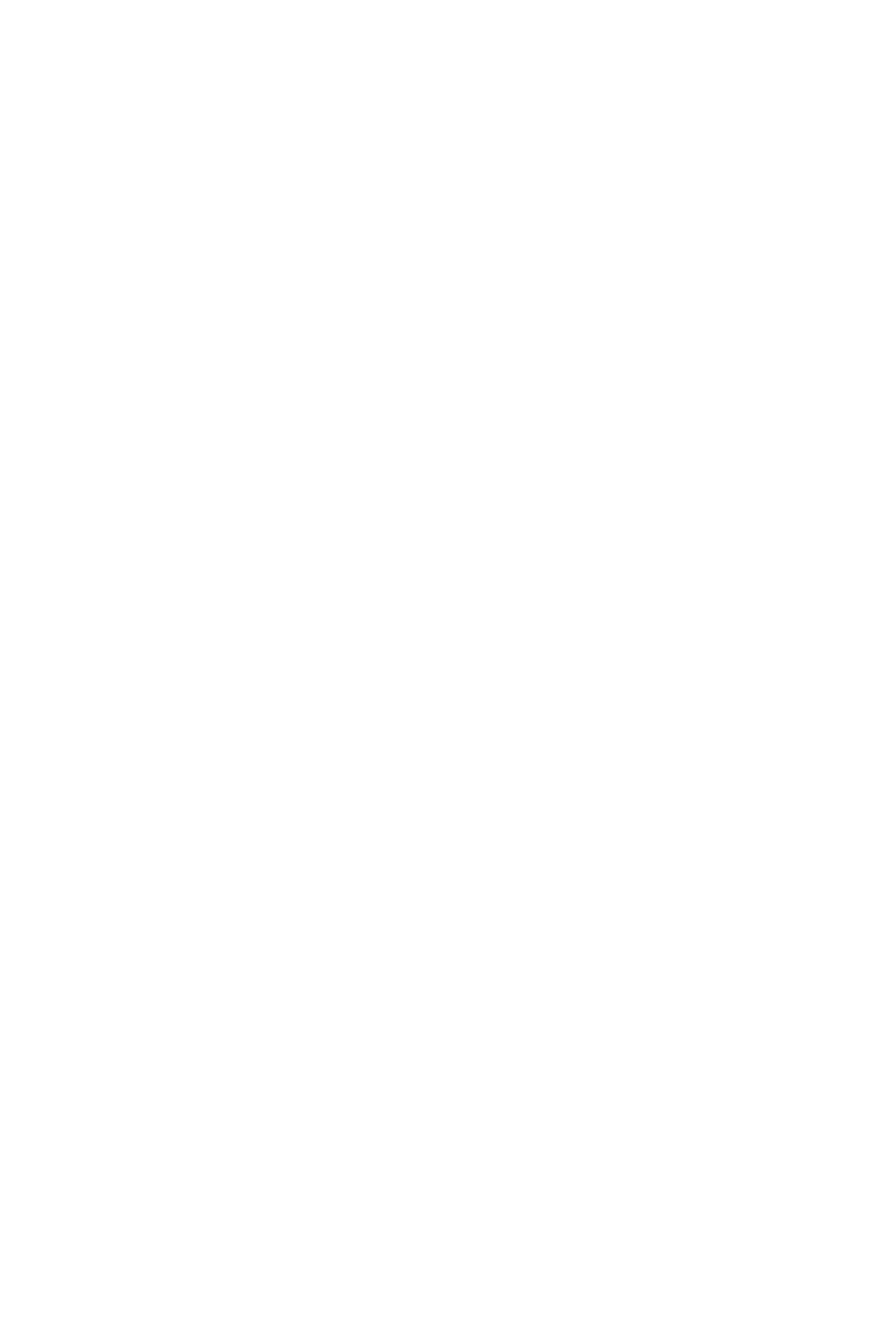
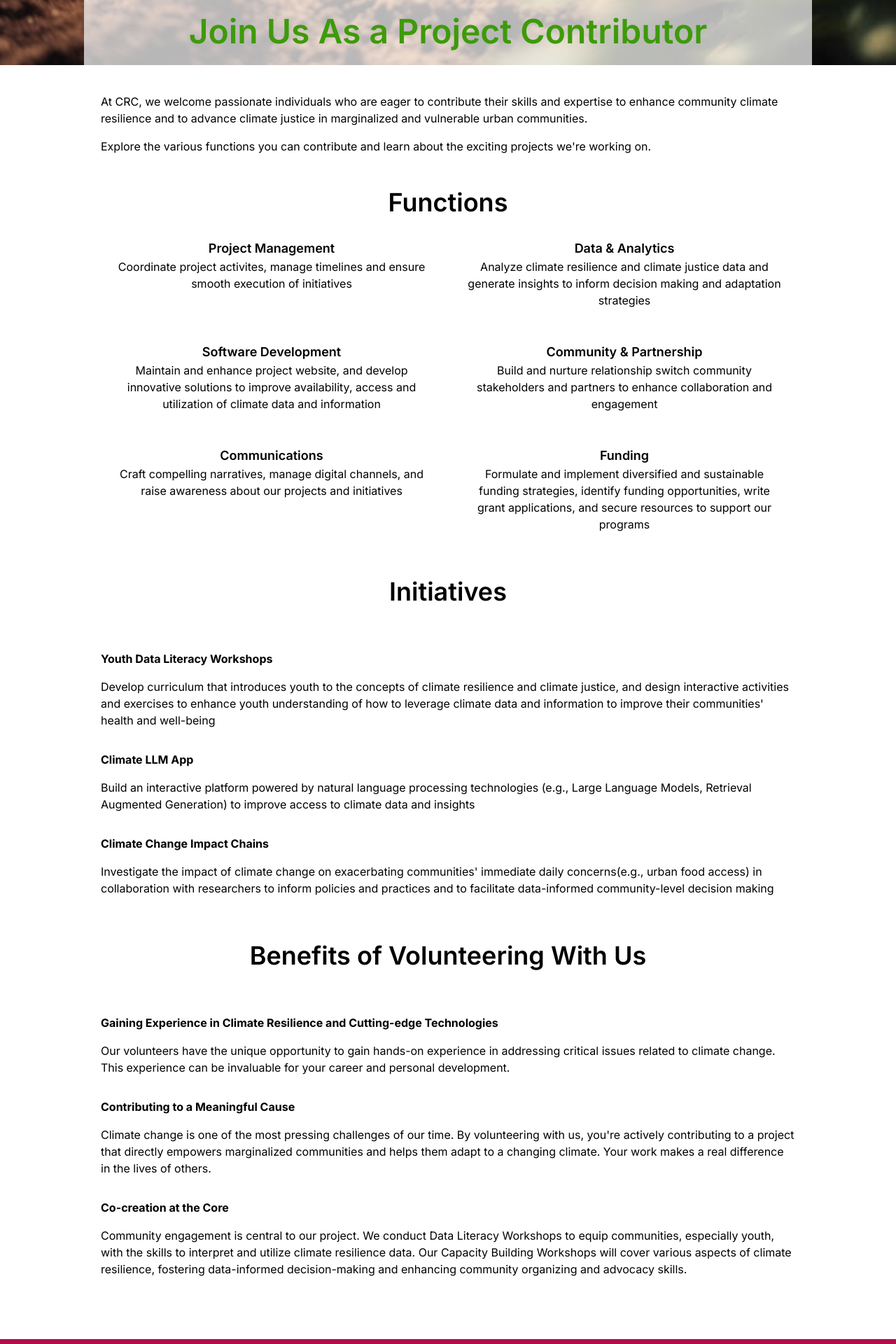
Before and after one commit to Climate-Resilient-Communities/crc_website, a Next.js app: page /contributor in a window 1280 px wide. Shown: the part 840-2760 px from the top of the page at 70% size. Before the commit the page ends 800 px from the top, so only its background shows below. Built offline with nearby package versions, Linux system fonts and the light colour scheme.

Commit message:
added contributor page

```diff
--- a/app/about/page.tsx
+++ b/app/about/page.tsx
@@ -1,9 +1,10 @@
 import Footer from "@/components/Footer";
+import AboutFooter from "@/components/Footers/AboutFooter";
 import React from "react";
 import Header from "@/components/Header";
 import Image from "next/image";
 
-export default function Contributor() {
+export default function About() {
     return (
         <div className="flex flex-col min-h-screen">
         <Header />
@@ -138,7 +139,7 @@ export default function Contributor() {
                 </div>
             </div>
         </div>
-        <Footer />
+        <AboutFooter />
       </div>
     )
   }
--- a/app/contributor/page.tsx
+++ b/app/contributor/page.tsx
@@ -1,13 +1,162 @@
 import Footer from "@/components/Footer";
+import AboutFooter from "@/components/Footers/AboutFooter";
 import React from "react";
 import Header from "@/components/Header";
+import Image from "next/image";
 
 export default function Contributor() {
     return (
         <div className="flex flex-col min-h-screen">
         <Header />
+        <div>
+        <div className="mx-auto mt-20 flex w-full items-center justify-between object-cover">
+            <Image
+            src="/contributorlandingimage.jpeg"
+            alt="About Landing Page Image"
+            width={1500}
+            height={250}
+            layout="responsive"
+            />
+        </div>
+        </div>
+        {/* Textbox Overlay Section */}
+        <div className="w-full px-4 -mt-32 2xl:-mt-20">
+            <div className="bg-white bg-opacity-70 p-6 mx-auto w-5/6 2xl:w-3/4 rounded-md relative">
+                <div className="flex flex-col mb-8">
+                <h2 className="text-3xl md:text-4xl lg:text-5xl text-[#3e9a0b] font-semibold text-green mb-8 py-8 text-center">
+                    Join Us As a Project Contributor
+                </h2>
+                <p>
+                At CRC,  we welcome passionate individuals who are
+                eager to contribute their skills and expertise to
+                enhance community climate resilience and to advance
+                climate justice in marginalized and vulnerable urban
+                communities.
+                </p>
+                <p className="pt-4">
+                Explore the various functions you can contribute and
+                learn about the exciting projects we&#39;re working on.
+                </p>
+                </div>
 
-        <Footer />
+                <div>
+                <h3 className="py-4 text-center justify-between mx-auto text-2xl md:text-3xl lg:text-4xl font-semibold">
+                    Functions
+                </h3>
+
+                <div className="items-center justify-center text-center">
+      <div className="grid grid-cols-2 gap-4">
+        {/* Row 1 */}
+        <div className="flex-1 p-4">
+          <h2 className="text-lg font-semibold">Project Management</h2>
+          <p>Coordinate project activites, manage timelines and ensure smooth execution of initiatives</p>
+        </div>
+        <div className="flex-1 p-4">
+          <h2 className="text-lg font-semibold">Data & Analytics</h2>
+          <p>Analyze climate resilience and climate justice data and
+            generate insights to inform decision making and adaptation strategies </p>
+        </div>
+        {/* Row 2 */}
+        <div className="flex-1 p-4">
+          <h2 className="text-lg font-semibold">Software Development</h2>
+          <p>Maintain and enhance project website, and develop innovative
+            solutions to improve availability, access and utilization of
+            climate data and information</p>
+        </div>
+        <div className="flex-1 p-4">
+          <h2 className="text-lg font-semibold">Community & Partnership</h2>
+          <p>Build and nurture relationship switch community stakeholders
+            and partners to enhance collaboration and engagement </p>
+        </div>
+        {/* Row 3 */}
+        <div className="flex-1 p-4">
+          <h2 className="text-lg font-semibold">Communications</h2>
+          <p>Craft compelling narratives, manage digital channels,
+            and raise awareness about our projects and initiatives </p>
+        </div>
+        <div className="flex-1 p-4">
+          <h2 className="text-lg font-semibold">Funding</h2>
+          <p>Formulate and implement diversified and sustainable funding
+            strategies, identify funding opportunities, write grant
+            applications, and secure resources to support our programs</p>
+        </div>
+      </div>
+    </div>
+
+                <h3 className="py-4 my-8 text-center justify-between pt-4 mx-auto text-2xl md:text-3xl lg:text-4xl font-semibold">
+                    Initiatives
+                </h3>
+                <h4 className="justify-between pt-4 mx-auto font-bold">
+                    Youth Data Literacy Workshops
+                </h4>
+                <p className="py-4">
+                Develop curriculum that introduces youth to the concepts
+                of climate resilience and climate justice, and design
+                interactive activities and exercises to enhance youth
+                understanding of how to leverage climate data and
+                information to improve their communities&#39; health and well-being
+                </p>
+                <h4 className="justify-between pt-4 mx-auto font-bold">
+                    Climate LLM App
+                </h4>
+                <p className="py-4">
+                Build an interactive platform powered by natural language
+                processing technologies &#40;e.g., Large Language Models,
+                Retrieval Augmented Generation&#41; to improve access to
+                climate data and insights
+                </p>
+                <h4 className="justify-between pt-4 mx-auto font-bold">
+                    Climate Change Impact Chains
+                </h4>
+                <p className="py-4 mb-8">
+                Investigate the impact of climate change on
+                exacerbating communities&#39; immediate daily concerns&#40;e.g., urban food access&#41;
+                in collaboration with researchers to inform policies and
+                practices and to facilitate data-informed community-level
+                decision making
+                </p>
+                </div>
+
+                <div>
+                <h3 className="py-4 my-8 text-center justify-between pt-4 mx-auto text-2xl md:text-3xl lg:text-4xl font-semibold">
+                    Benefits of Volunteering With Us
+                </h3>
+                <h4 className="justify-between pt-4 mx-auto font-bold">
+                Gaining Experience in Climate Resilience and Cutting-edge Technologies
+                </h4>
+                <p className="py-4">
+                Our volunteers have the unique opportunity to gain hands-on
+                experience in addressing critical issues related to climate
+                change. This experience can be invaluable for your career
+                and personal development.
+                </p>
+                <h4 className="justify-between pt-4 mx-auto font-bold">
+                    Contributing to a Meaningful Cause
+                </h4>
+                <p className="py-4">
+                Climate change is one of the most pressing challenges
+                of our time. By volunteering with us, you're actively
+                contributing to a project that directly empowers
+                marginalized communities and helps them adapt to a
+                changing climate. Your work makes a real difference
+                in the lives of others.
+                </p>
+                <h4 className="justify-between pt-4 mx-auto font-bold">
+                Co-creation at the Core
+                </h4>
+                <p className="py-4 mb-12">
+                Community engagement is central to our project.
+                We conduct Data Literacy Workshops to equip communities,
+                especially youth, with the skills to interpret and
+                utilize climate resilience data. Our Capacity Building
+                Workshops will cover various aspects of climate
+                resilience, fostering data-informed decision-making
+                and enhancing community organizing and advocacy skills.
+                </p>
+                </div>
+            </div>
+        </div>
+        <AboutFooter />
       </div>
     )
   }
--- a/app/partnership/page.tsx
+++ b/app/partnership/page.tsx
@@ -2,7 +2,7 @@ import Footer from "@/components/Footer";
 import React from "react";
 import Header from "@/components/Header";
 
-export default function Contributor() {
+export default function Partnership() {
     return (
         <div className="flex flex-col min-h-screen">
         <Header />
--- a/components/About.tsx
+++ b/components/About.tsx
@@ -30,7 +30,7 @@ function About() {
     </div>
 
     {/* Column 3: Contributor Section */}
-    <div className="flex flex-col items-center bg-green-500 p-8 rounded-lg order-4 lg:order-none">
+    <div className="flex flex-col items-center bg-[#3e9a0b] p-8 rounded-lg order-4 lg:order-none">
       <h2 className="text-3xl font-semibold text-white mb-4">Become a Contributor</h2>
       <p className="text-white">
       Welcome to our vibrant community of change-makers! As a Project Contributor,
@@ -39,9 +39,11 @@ function About() {
       community engagement and partnership, or cross-functional collaboration, your
       role is integral to driving meaningful community impact
       </p>
-      <button className="mt-4 px-6 py-2 border border-white text-white rounded-full hover:bg-white hover:text-green-500 transition duration-300 focus:outline-none focus:border-green-500 focus:ring focus:ring-green-200">
+      <Link href="/contributor" passHref>
+      <button className="mt-4 px-6 py-2 border border-white text-white rounded-full hover:bg-white hover:text-[#3e9a0b] transition duration-300 focus:outline-none focus:border-green-500 focus:ring focus:ring-green-200">
         Get Involved
       </button>
+      </Link>
     </div>
 
       {/* Column 4: Image */}
--- /dev/null
+++ b/components/Footers/AboutFooter.tsx
@@ -0,0 +1,34 @@
+import React from 'react';
+
+const Footer = () => {
+  return (
+    <footer className="bg-[#B20D48] text-white py-12">
+      <div className="container mx-auto flex flex-wrap justify-between px-6">
+        {/* Column 1: Social Media Links */}
+        <div className="w-full sm:w-1/2 md:w-1/3 lg:w-1/4 mb-6">
+          <h4 className="text-lg font-semibold mb-4">Contact Us</h4>
+          <p className='text-xs pb-2'>
+            Let&#39;s Connect for Change!
+          </p>
+          <p className='text-xs pb-2'>
+           Have questions, ideas, or just want
+           to say hello? We&#39;d love to hear from you! Reach out to us
+           through the channels below and let&#39;s collaborate for a
+           resilient and just future.
+           </p>
+           <p className='text-xs'>
+            Email: hello@crcgreen.com
+           </p>
+        </div>
+
+            {/* Column 2: Sign up for our newsletter */}
+        <div className="w-full sm:w-1/2 md:w-1/3 lg:w-1/4 mb-6">
+          <h4 className="text-lg font-semibold mb-4">Sign up for our Newsletter</h4>
+
+        </div>
+      </div>
+    </footer>
+  );
+};
+
+export default Footer;
```
Also changed, not shown: public/contributorlandingimage.jpeg (added).
